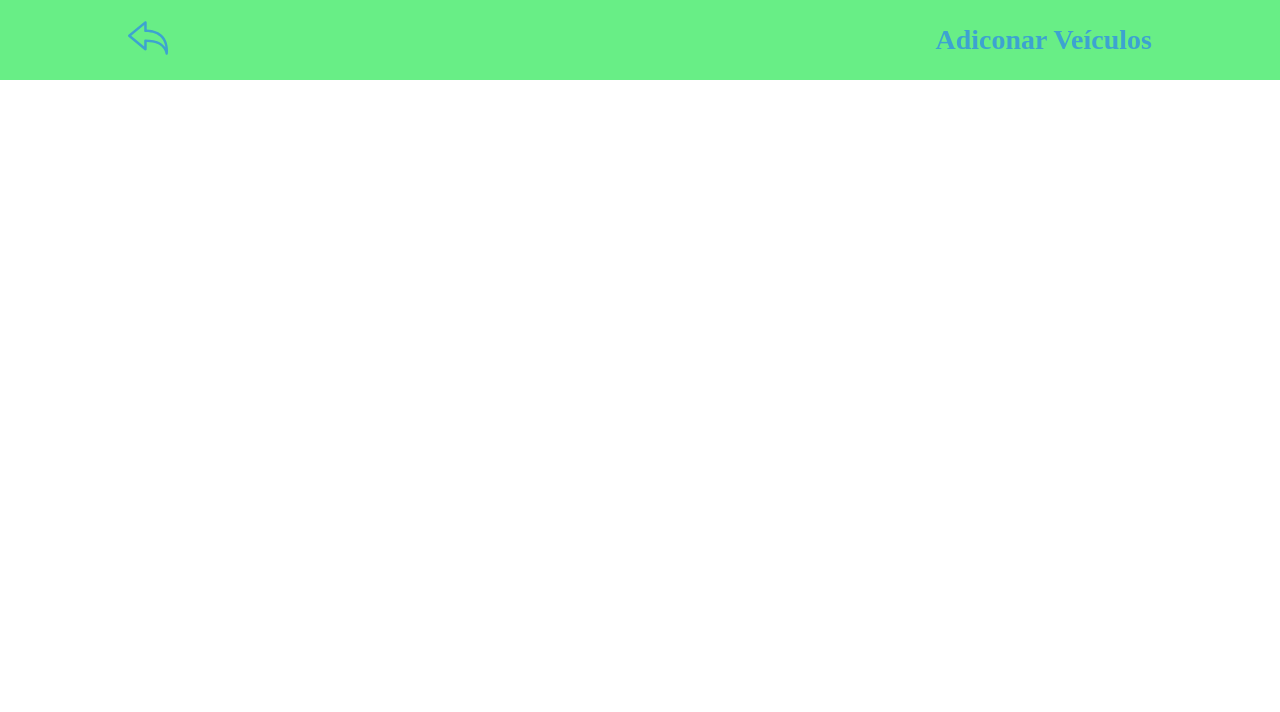
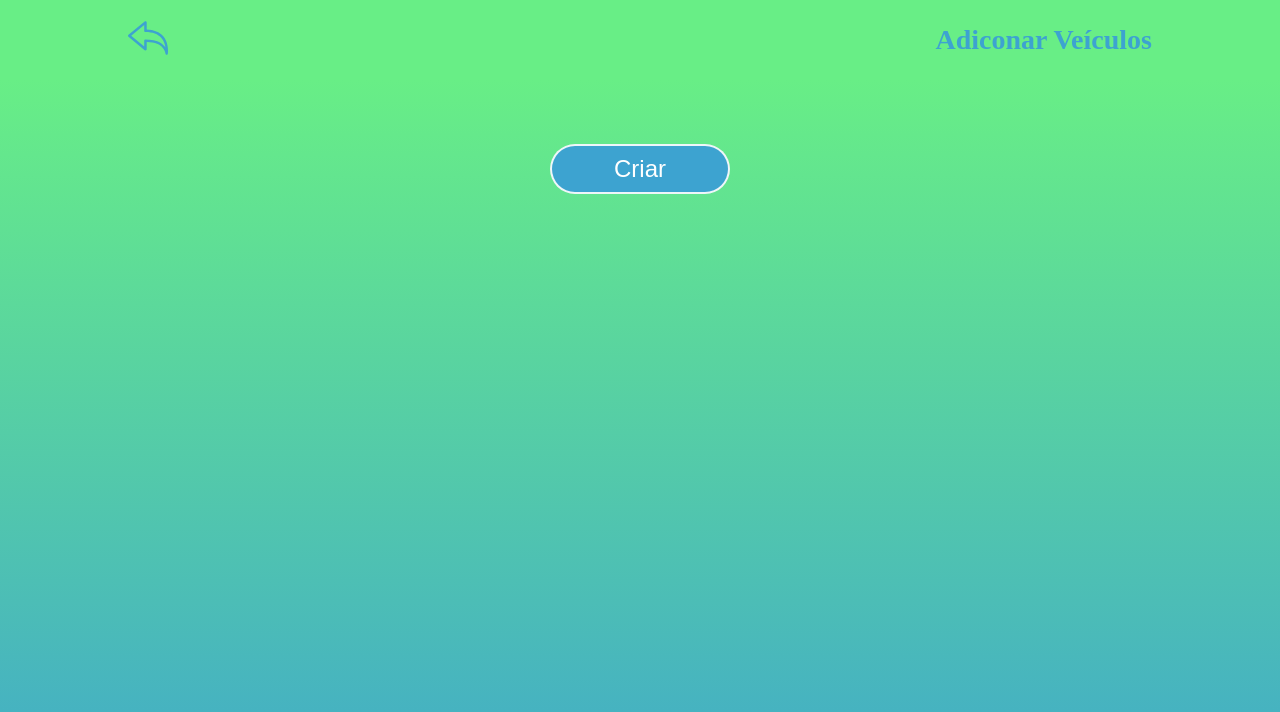
Before and after one commit to Hitz299/Challenge-2sem, a React (Vite) app in the folder atena-porto-seguro/: page /home/adicionar/veiculos in a window 1280 px wide. Shown: the top 712 px of the page. Built offline with nearby package versions, Linux system fonts and the light colour scheme.

Commit message:
Metodo de teste para cadastro dos veiculos

```diff
--- a/atena-porto-seguro/src/routes/AdicionarVeiculos/index.tsx
+++ b/atena-porto-seguro/src/routes/AdicionarVeiculos/index.tsx
@@ -1,4 +1,7 @@
 
+import React, {useState} from "react";
+import BgGradient from "../../components/BgGradient/BgGradient";
+import Button from "../../components/Button/Button";
 import CabecalhoVerde from "../../components/CabecalhoVerde/CabecalhoVerde";
 
 
@@ -6,10 +9,31 @@ export default function AdicionarVeiculos() {
 
     document.title = "Cadastrar Veículos";
 
+    const [icones, setIcones] = useState<JSX.Element[]>([]);
+
+  const adicionarIcone = () => {
+    let index: number  = 0;
+    setIcones([...icones, <Button titulo="aaa" click={() => {}} key={index} />]);
+    index ++;
+  };
+
   return (
     <>
       <CabecalhoVerde titulo="Adiconar Veículos"/>
 
+
+      <BgGradient>
+
+
+          <Button titulo="Criar" click={adicionarIcone}/>
+
+           <div>
+          {icones.map((icone, index) => (
+            <div key={index}>{icone}</div>
+          ))}
+        </div>
+
+      </BgGradient>
     </>
   )
 }
```
